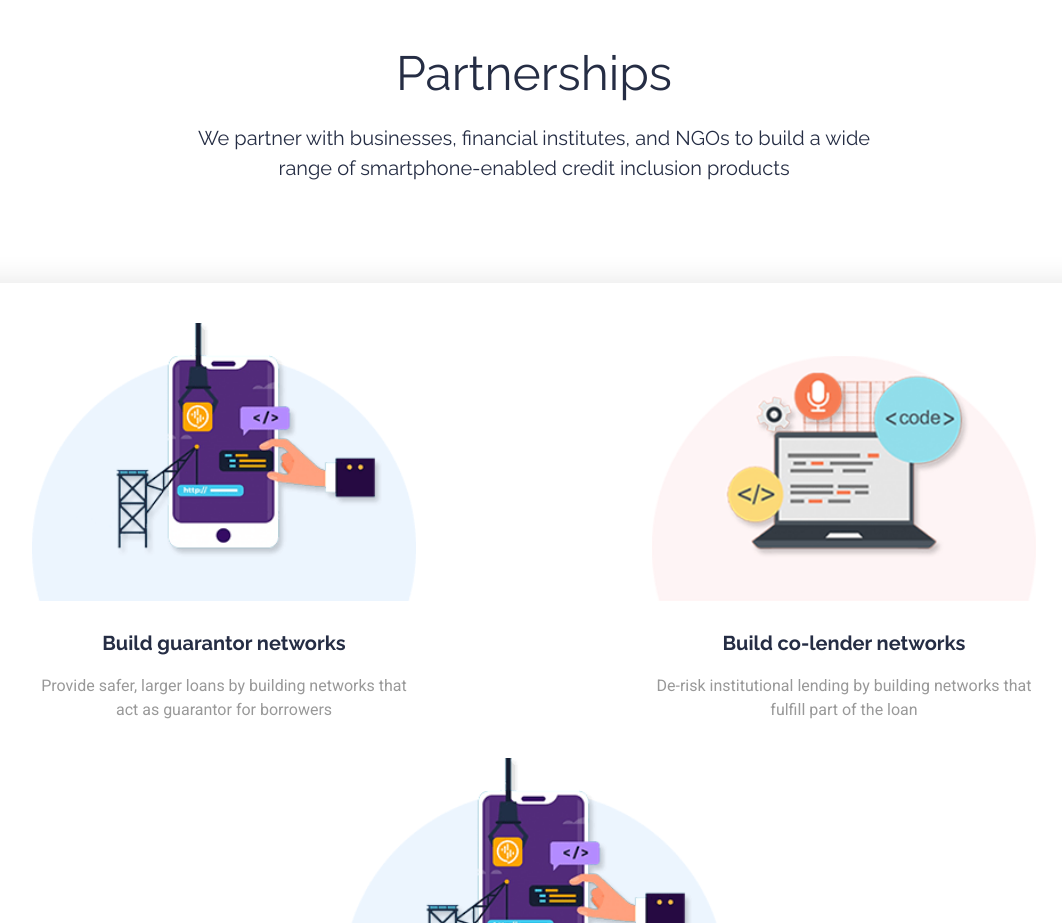
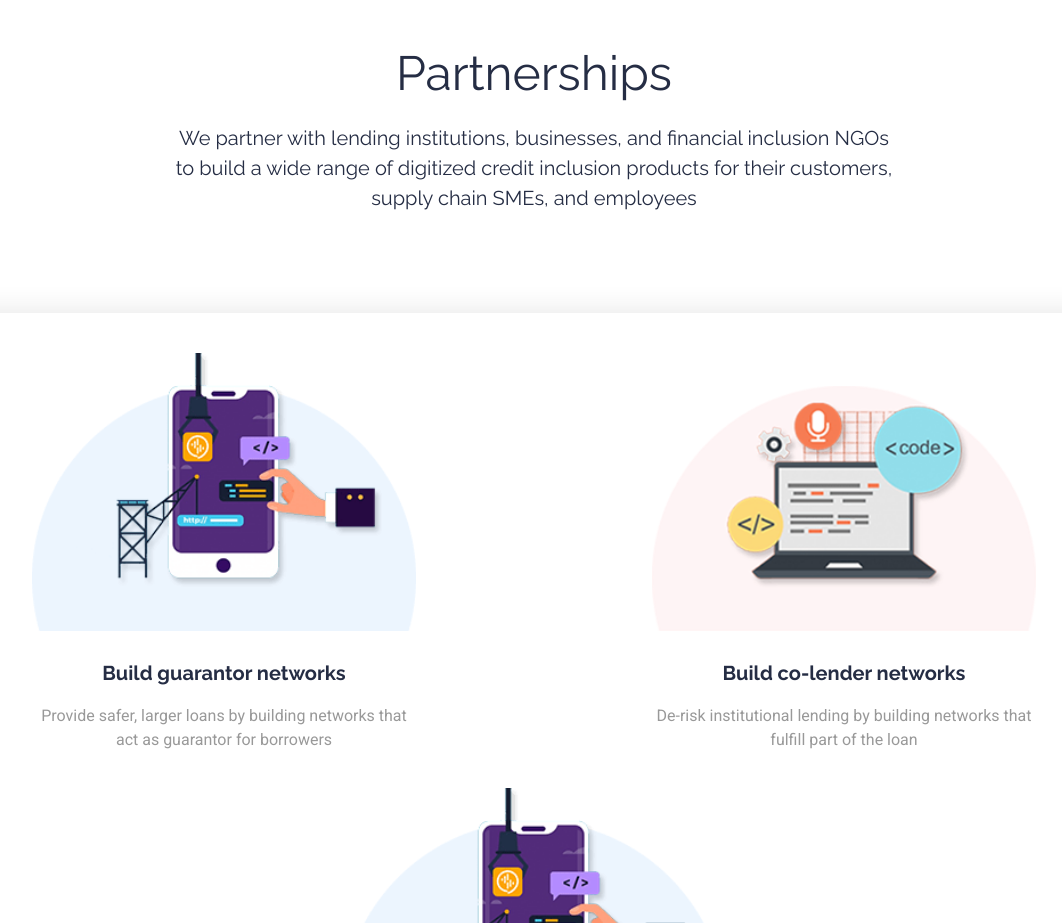
Before and after one commit to mustafasaifee42/arboreum, a React (Create React App) app: page / in a window 1280 px wide. Shown: the part 2920-3843 px from the top of the page, without its empty margins (106-1168 px from the left). Built offline with nearby package versions, Linux system fonts and the light colour scheme.

Commit message:
updated text describing who we partner with

```diff
--- a/src/Partnership/index.tsx
+++ b/src/Partnership/index.tsx
@@ -55,8 +55,8 @@ const Map: React.FunctionComponent<{}> = () => {
         <TitleContainer>
           <h1>Partnerships</h1>
           <h3>
-            We partner with businesses, financial institutes, and NGOs to build
-            a wide range of smartphone-enabled credit inclusion products
+            We partner with lending institutions, businesses, and financial inclusion NGOs to build
+            a wide range of digitized credit inclusion products for their customers, supply chain SMEs, and employees
           </h3>
         </TitleContainer>
         <ContentContainer>{PartnershipsCards}</ContentContainer>
```
